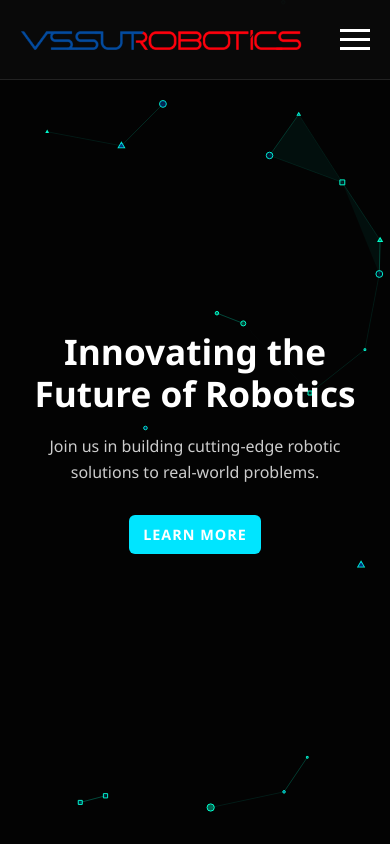
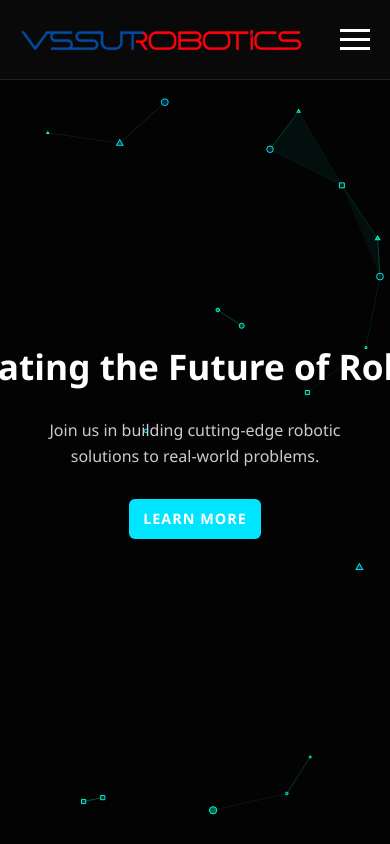
Before and after one commit to Losthero1640/rs-website, a React (Vite) app: page / in a window 390 px wide. Shown: the top 844 px of the page. Built offline with nearby package versions, Linux system fonts and the light colour scheme.

Commit message:
Home Page

```diff
--- /dev/null
+++ b/src/components/TypeWriter.jsx
@@ -0,0 +1,21 @@
+import React, { useState, useEffect } from 'react';
+
+const TypeWriter = ({ text, speed = 50 }) => {
+  const [displayText, setDisplayText] = useState('');
+  const [currentIndex, setCurrentIndex] = useState(0);
+
+  useEffect(() => {
+    if (currentIndex < text.length) {
+      const timeout = setTimeout(() => {
+        setDisplayText(prev => prev + text[currentIndex]);
+        setCurrentIndex(prev => prev + 1);
+      }, speed);
+
+      return () => clearTimeout(timeout);
+    }
+  }, [currentIndex, text, speed]);
+
+  return <span>{displayText}</span>;
+};
+
+export default TypeWriter;
--- a/src/pages/Home.jsx
+++ b/src/pages/Home.jsx
@@ -3,6 +3,7 @@ import { Link } from 'react-router-dom';
 import ProjectCard from '../components/ProjectCard';
 import MemberCard from '../components/MemberCard';
 import CompetitionCard from '../components/CompetitionCard';
+import TypeWriter from '../components/TypeWriter';
 import '../styles/Home.css';
 import "react-responsive-carousel/lib/styles/carousel.min.css";
 import { Carousel } from 'react-responsive-carousel';
@@ -281,7 +282,12 @@ const Home = () => {
           }}
         />
         <div className="container hero-content">
-          <h1>Innovating the Future of Robotics</h1>
+          <h1>
+            <TypeWriter
+              text="Innovating the Future of Robotics"
+              speed={150}
+            />
+          </h1>
           <p>Join us in building cutting-edge robotic solutions to real-world problems.</p>
           <Link to="/about" className="btn">
             Learn More
--- a/src/styles/Achievements.css
+++ b/src/styles/Achievements.css
@@ -130,9 +130,11 @@
   color: white;
 }
 
+/* Updated Media Queries for Better Mobile Responsiveness */
 @media (max-width: 1200px) {
   .achievements-title {
     font-size: 3rem;
+    margin-bottom: 40px;
   }
 
   .year-title {
@@ -141,12 +143,27 @@
 
   .achievements-grid {
     grid-template-columns: repeat(auto-fill, minmax(300px, 1fr));
+    gap: 20px;
+  }
+
+  .timeline-points {
+    min-width: 100%;
+    padding: 0 20px;
   }
 }
 
 @media (max-width: 768px) {
+  .achievements-page {
+    padding-top: 60px;
+  }
+
+  .achievements-container {
+    padding: 20px 15px;
+  }
+
   .achievements-title {
     font-size: 2.5rem;
+    margin-bottom: 30px;
   }
 
   .year-title {
@@ -154,12 +171,13 @@
   }
 
   .achievements-grid {
-    grid-template-columns: repeat(auto-fill, minmax(250px, 1fr));
-    gap: 20px;
+    grid-template-columns: 1fr;
+    gap: 15px;
+    padding: 0 10px;
   }
 
   .achievement-card {
-    padding: 20px;
+    padding: 15px;
   }
 
   .achievement-header h3 {
@@ -169,11 +187,67 @@
   .achievement-description {
     font-size: 0.95rem;
   }
+
+  /* Timeline Section Mobile Styles */
+  .timeline-section {
+    margin-top: 60px;
+    padding: 30px 0;
+    border-radius: 15px;
+  }
+
+  .timeline-title {
+    font-size: 2.2rem;
+    margin-bottom: 40px;
+  }
+
+  .timeline-container {
+    padding: 60px 10px;
+  }
+
+  .timeline-points {
+    flex-direction: column;
+    align-items: center;
+    gap: 40px;
+  }
+
+  .timeline-line {
+    left: 50%;
+    width: 3px;
+    height: 100%;
+    transform: translateX(-50%);
+  }
+
+  .timeline-point {
+    width: 100%;
+    max-width: 300px;
+  }
+
+  .timeline-content {
+    position: relative;
+    width: 100%;
+    max-width: 300px;
+    margin-top: 20px;
+    transform: none;
+    left: 0;
+  }
+
+  .timeline-point:hover .timeline-content {
+    transform: none;
+  }
 }
 
 @media (max-width: 480px) {
+  .achievements-page {
+    padding-top: 50px;
+  }
+
+  .achievements-container {
+    padding: 15px 10px;
+  }
+
   .achievements-title {
     font-size: 2rem;
+    margin-bottom: 25px;
   }
 
   .year-title {
@@ -181,7 +255,11 @@
   }
 
   .achievements-grid {
-    grid-template-columns: 1fr;
+    gap: 12px;
+  }
+
+  .achievement-card {
+    padding: 12px;
   }
 
   .achievement-header h3 {
@@ -194,7 +272,77 @@
 
   .achievement-category {
     font-size: 0.8rem;
-    padding: 5px 12px;
+    padding: 4px 10px;
+  }
+
+  /* Timeline Section Small Mobile Styles */
+  .timeline-section {
+    margin-top: 40px;
+    padding: 20px 0;
+  }
+
+  .timeline-title {
+    font-size: 1.8rem;
+    margin-bottom: 30px;
+  }
+
+  .timeline-container {
+    padding: 40px 5px;
+  }
+
+  .timeline-point {
+    max-width: 280px;
+  }
+
+  .timeline-content {
+    max-width: 280px;
+    padding: 15px;
+  }
+
+  .timeline-year {
+    font-size: 1rem;
+    padding: 6px 12px;
+  }
+
+  .timeline-content-header h3 {
+    font-size: 1.2rem;
+  }
+
+  .timeline-achievement h4 {
+    font-size: 1rem;
+  }
+
+  .timeline-achievement p {
+    font-size: 0.9rem;
+  }
+
+  .timeline-category {
+    font-size: 0.8rem;
+    padding: 4px 10px;
+  }
+}
+
+/* Add styles for very small screens */
+@media (max-width: 320px) {
+  .achievements-title {
+    font-size: 1.8rem;
+  }
+
+  .year-title {
+    font-size: 1.3rem;
+  }
+
+  .achievement-card {
+    padding: 10px;
+  }
+
+  .timeline-point {
+    max-width: 250px;
+  }
+
+  .timeline-content {
+    max-width: 250px;
+    padding: 12px;
   }
 }
 
@@ -411,71 +559,3 @@
   background: var(--accent-color);
   color: white;
 }
-
-/* Responsive Timeline */
-@media (max-width: 768px) {
-  .timeline-section {
-    margin-top: 80px;
-    padding: 50px 0;
-    border-radius: 20px;
-  }
-
-  .timeline-title {
-    font-size: 2.2rem;
-    margin-bottom: 50px;
-  }
-
-  .timeline-content {
-    width: 300px;
-    padding: 25px;
-  }
-
-  .timeline-year {
-    font-size: 1.1rem;
-    padding: 8px 16px;
-  }
-
-  .timeline-content-header h3 {
-    font-size: 1.3rem;
-  }
-
-  .timeline-achievement h4 {
-    font-size: 1.1rem;
-  }
-}
-
-@media (max-width: 480px) {
-  .timeline-section {
-    margin-top: 60px;
-    padding: 40px 0;
-    border-radius: 15px;
-  }
-
-  .timeline-title {
-    font-size: 2rem;
-    margin-bottom: 40px;
-  }
-
-  .timeline-content {
-    width: 280px;
-    padding: 20px;
-  }
-
-  .timeline-year {
-    font-size: 1rem;
-    padding: 6px 14px;
-  }
-
-  .timeline-achievement h4 {
-    font-size: 1rem;
-  }
-
-  .timeline-achievement p {
-    font-size: 0.95rem;
-  }
-
-  .timeline-category {
-    font-size: 0.85rem;
-    padding: 5px 12px;
-  }
-}
--- a/src/styles/Home.css
+++ b/src/styles/Home.css
@@ -34,19 +34,34 @@
 }
 
 .hero-content {
-  max-width: 900px;
+  max-width: 1200px;
   margin: 0 auto;
   padding: 0 20px;
-  position: relative; /* To layer above particles */
+  position: relative;
   z-index: 2;
 }
 
-.hero h1 {
+.hero-content h1 {
+  position: relative;
+  min-height: 1.5em;
+  white-space: nowrap;
+  overflow: visible;
+  display: flex;
+  justify-content: center;
+  width: 100%;
   font-size: 4rem;
   margin-bottom: 30px;
   line-height: 1.2;
   color: white;
   animation: fadeInUp 1s ease;
+}
+
+.hero-content h1 span {
+  display: inline-block;
+  border-right: 2px solid var(--accent-color);
+  animation: blink 0.7s step-end infinite;
+  padding-right: 2px;
+  text-align: center;
 }
 
 .hero p {
@@ -121,13 +136,13 @@
 
 /* Responsive Adjustments */
 @media (max-width: 1600px) {
-  .hero h1 {
+  .hero-content h1 {
     font-size: 3.5rem;
   }
 }
 
 @media (max-width: 1200px) {
-  .hero h1 {
+  .hero-content h1 {
     font-size: 3rem;
   }
 
@@ -141,13 +156,13 @@
     min-height: 700px;
   }
 
-  .hero h1 {
+  .hero-content h1 {
     font-size: 2.8rem;
   }
 }
 
 @media (max-width: 768px) {
-  .hero h1 {
+  .hero-content h1 {
     font-size: 2.5rem;
     margin-bottom: 20px;
   }
@@ -174,7 +189,7 @@
 }
 
 @media (max-width: 576px) {
-  .hero h1 {
+  .hero-content h1 {
     font-size: 2.2rem;
   }
 
@@ -394,3 +409,8 @@
     font-size: 2rem;
   }
 }
+
+@keyframes blink {
+  from, to { border-color: transparent }
+  50% { border-color: var(--accent-color) }
+}
```
